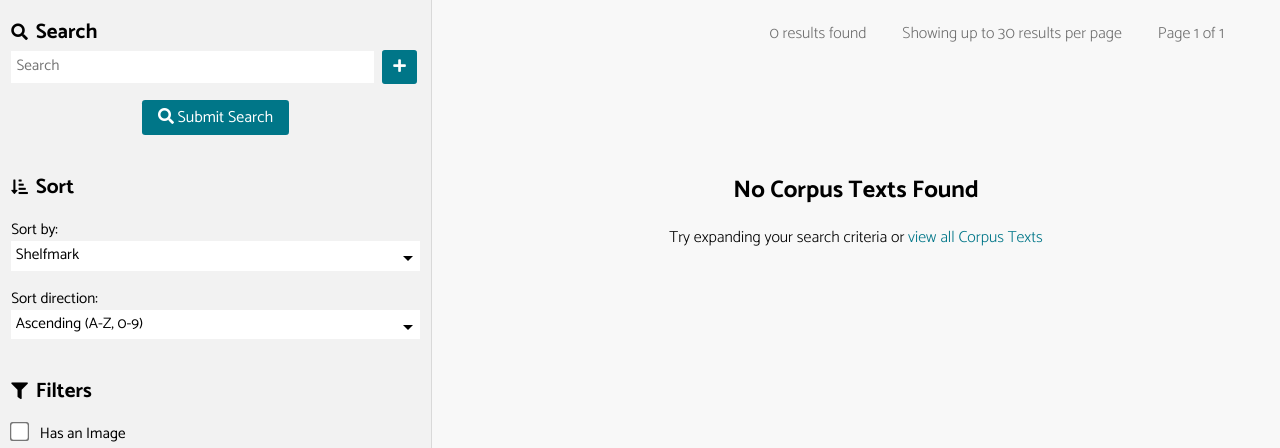
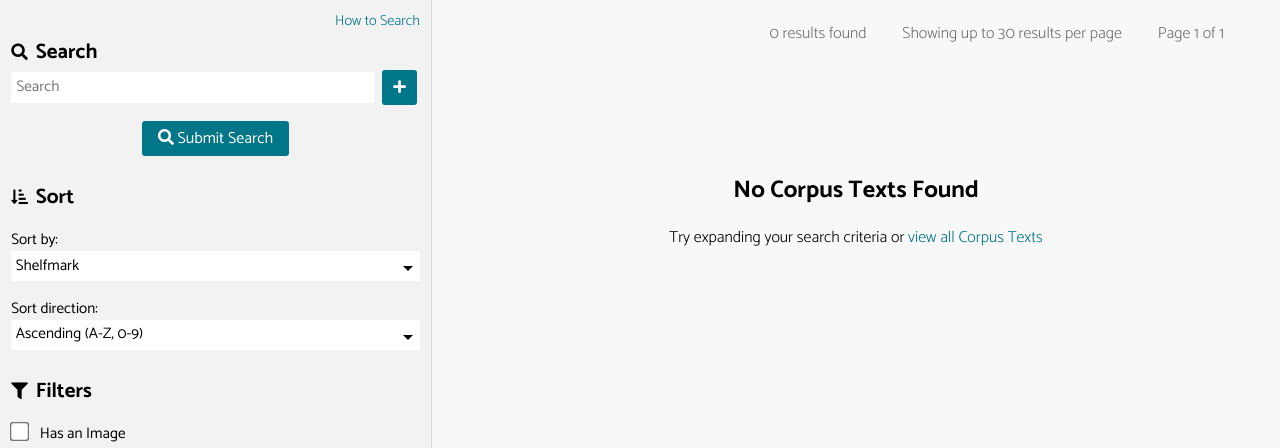
Before and after one commit to invisibleeast/invisible-east-website, a Django app: page /corpus/ in a window 1280 px wide. Shown: the part 72-520 px from the top of the page. Run offline with Django 4.2, Linux system fonts and the light colour scheme; data that the repository does not hold is empty; parts of the project's set-up code (start-up, migrations or seed data) failed here and were passed over.

Commit message:
minor fixes and changes from Ed request

```diff
--- a/django/core/static/css/custom.css
+++ b/django/core/static/css/custom.css
@@ -558,10 +558,15 @@ main section {
     overflow-y: auto;
 }
 
+#corpus-text-list-options-helplink {
+    float: right;
+    font-size: 0.9em;
+}
+
 .corpus-text-list-options-subtitle {
     font-size: 1.3em;
     font-weight: bold;
-    margin: 2em 0 0.2em 0;
+    margin: 1.5em 0 0.2em 0;
 }
 
 .corpus-text-list-options-subtitle:first-child {
--- a/django/corpus/templates/corpus/js/detail.js
+++ b/django/corpus/templates/corpus/js/detail.js
@@ -281,8 +281,8 @@ function submitDrawLineOnImageForm(deleteImagePartDrawing=false){
         let textFolio = $('#corpus-text-detail-images-controls-chooseimage select').val();
         form.find('input[name="textfolio"]').val(textFolio);
         // Set line index
-        let line_index = $('.folio-lines-line.active').attr('data-lineindex');
-        form.find('input[name="line_index"]').val(line_index);
+        let lineIndex = $('.folio-lines-line.active').attr('data-lineindex');
+        form.find('input[name="line_index"]').val(lineIndex);
 
         // Delete image part
         if (deleteImagePartDrawing){
--- a/django/corpus/templates/corpus/text-detail.html
+++ b/django/corpus/templates/corpus/text-detail.html
@@ -30,7 +30,7 @@
             {% if object.has_transcription %}<li id="transcription"><i class="fas fa-pen-fancy"></i> Transcriptions</li>{% endif %}
             {% if object.has_translation %}<li id="translation"><i class="fas fa-globe-europe"></i> Translations</li>{% endif %}
             {% if object.has_transliteration %}<li id="transliteration"><i class="fas fa-font"></i> Transliterations</li>{% endif %}
-            {% if object.toponyms.all %}<li id="map"><i class="fas fa-map"></i> Map</li>{% endif %}
+            {% if object.has_toponym_coordinates %}<li id="map"><i class="fas fa-map"></i> Map</li>{% endif %}
             {% if object.seals.all %}<li id="seals"><i class="fas fa-stamp"></i> Seals</li>{% endif %}
         </ul>
 
@@ -208,7 +208,7 @@
             </article>
         {% endif %}
 
-        {% if object.toponyms.all %}
+        {% if object.has_toponym_coordinates %}
             <article class="tabbed" id="corpus-text-detail-content-map">
                 <div class="tabbed-title">Map</div>
                 <p>
@@ -445,7 +445,7 @@
     $(document).ready(function(){
         {% include "corpus/js/detail.js" %}
 
-        {% if object.toponyms.all %}
+        {% if object.has_toponym_coordinates %}
             {% include "corpus/js/map.js" with map_id='corpus-text-detail-content-map-iedctoponyms' toponyms_list=object.toponyms.all %}
         {% endif %}
     });
--- a/django/corpus/templates/corpus/text-list.html
+++ b/django/corpus/templates/corpus/text-list.html
@@ -20,6 +20,7 @@
         </div>
 
         <form method="GET" id="corpus-text-list-options">
+            <a id="corpus-text-list-options-helplink" href="{% url 'general:about-search' %}" target="_blank">How to Search</a>
 
             <!-- Search (allows for multiple search criteria) -->
             <div class="corpus-text-list-options-subtitle">
@@ -134,7 +135,7 @@
                 <div class="corpus-text-list-items-item-text">
                     <div class="corpus-text-list-items-item-text-title">{{ object.title }}</div>
                     <div class="corpus-text-list-items-item-text-details">
-                        <div class="corpus-text-list-items-item-text-details-summary">{{ object.summary_of_content_preview | safe }}</div>
+                        <div class="corpus-text-list-items-item-text-details-summary">{{ object.summary_of_content_preview }}</div>
                         <dl>
                             <div><dt>IEDC ID</dt><dd>{{ object.id }}</dd></div>
                             <div><dt>Type</dt><dd>{{ object.type }}</dd></div>
```
Also changed, not shown: django/corpus/models.py (+22 -5 lines).
